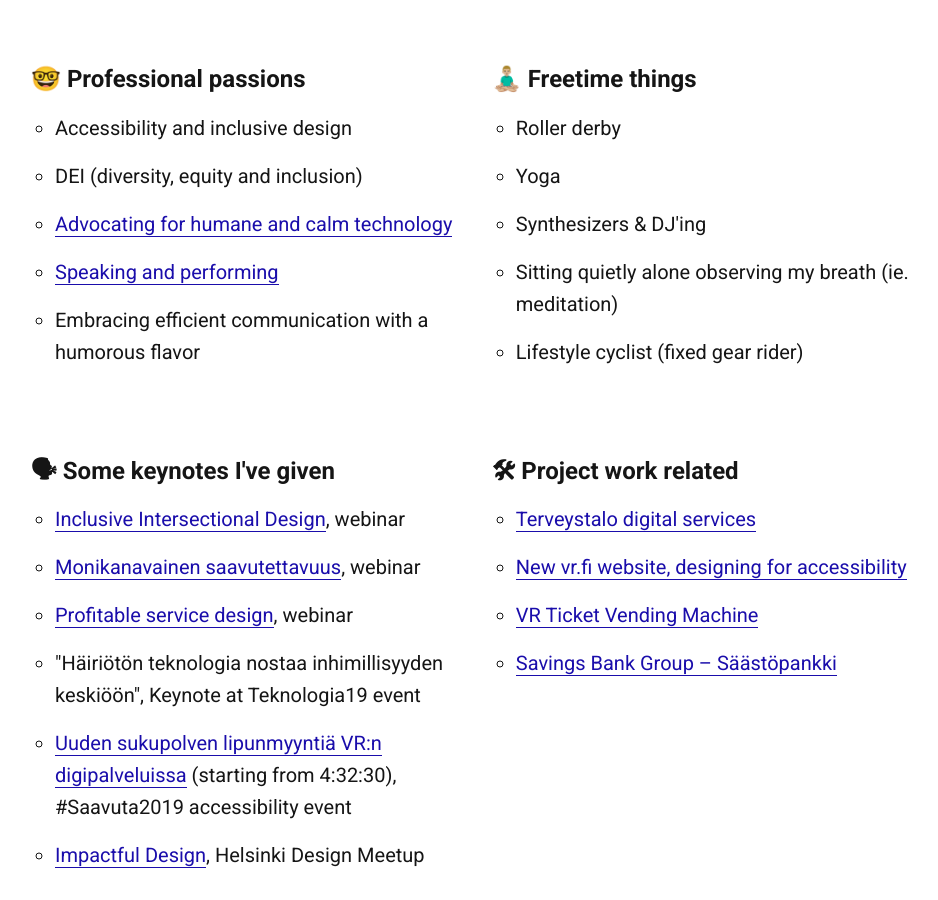
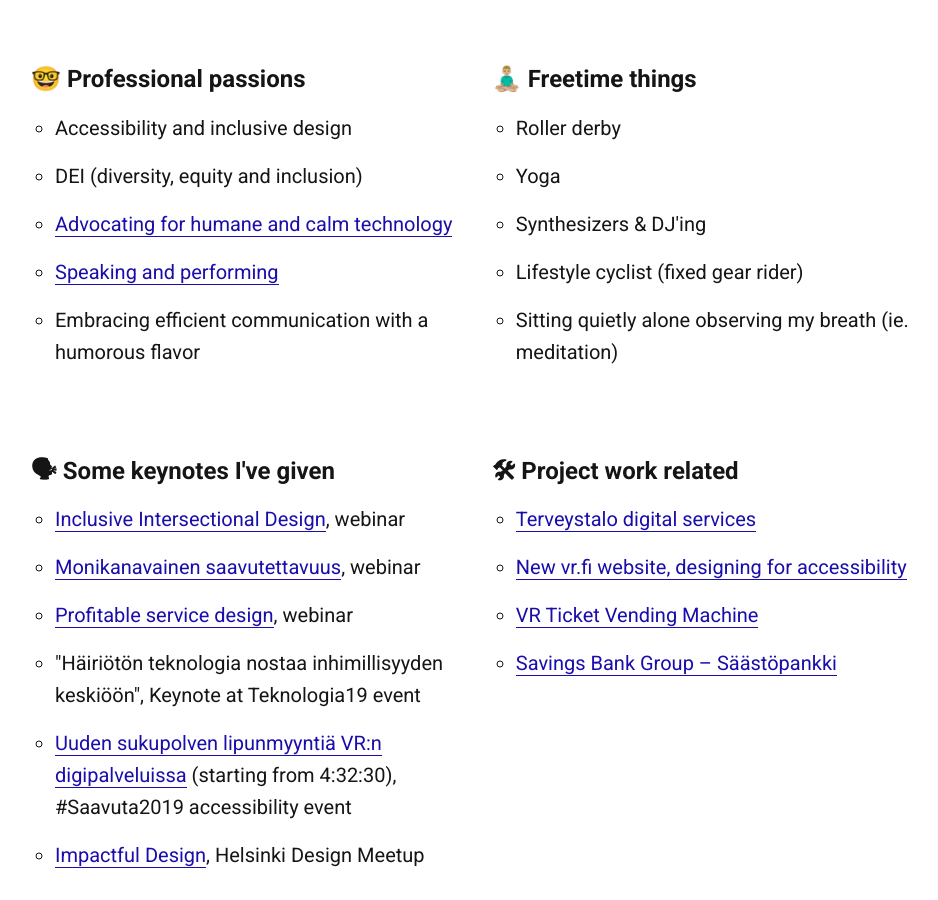
Before and after one commit to jesseu/jesseu.github.io, a Jekyll site: the page built from index.html, in a window 1280 px wide and 900 px high, scrolled down 983 px. Shown: the whole window, without its empty margins (129-1067 px from the left). Built offline with Jekyll 4.4.1, drawn with Linux system fonts in a browser that asks for light colours; part of the change alters nothing that is shown.

```diff
--- a/index.html
+++ b/index.html
@@ -46,8 +46,8 @@ title: Jesse Ukkonen
 					<li>Roller derby</li>
 					<li>Yoga</li>
 					<li>Synthesizers & DJ'ing</li>
+					<li>Lifestyle cyclist (fixed gear rider)</li>
 					<li>Sitting quietly alone observing my breath (ie. meditation)</li>
-					<li>Lifestyle cyclist (fixed gear rider)</li>
 				</ul>
 		</div>
 	</div>
```
